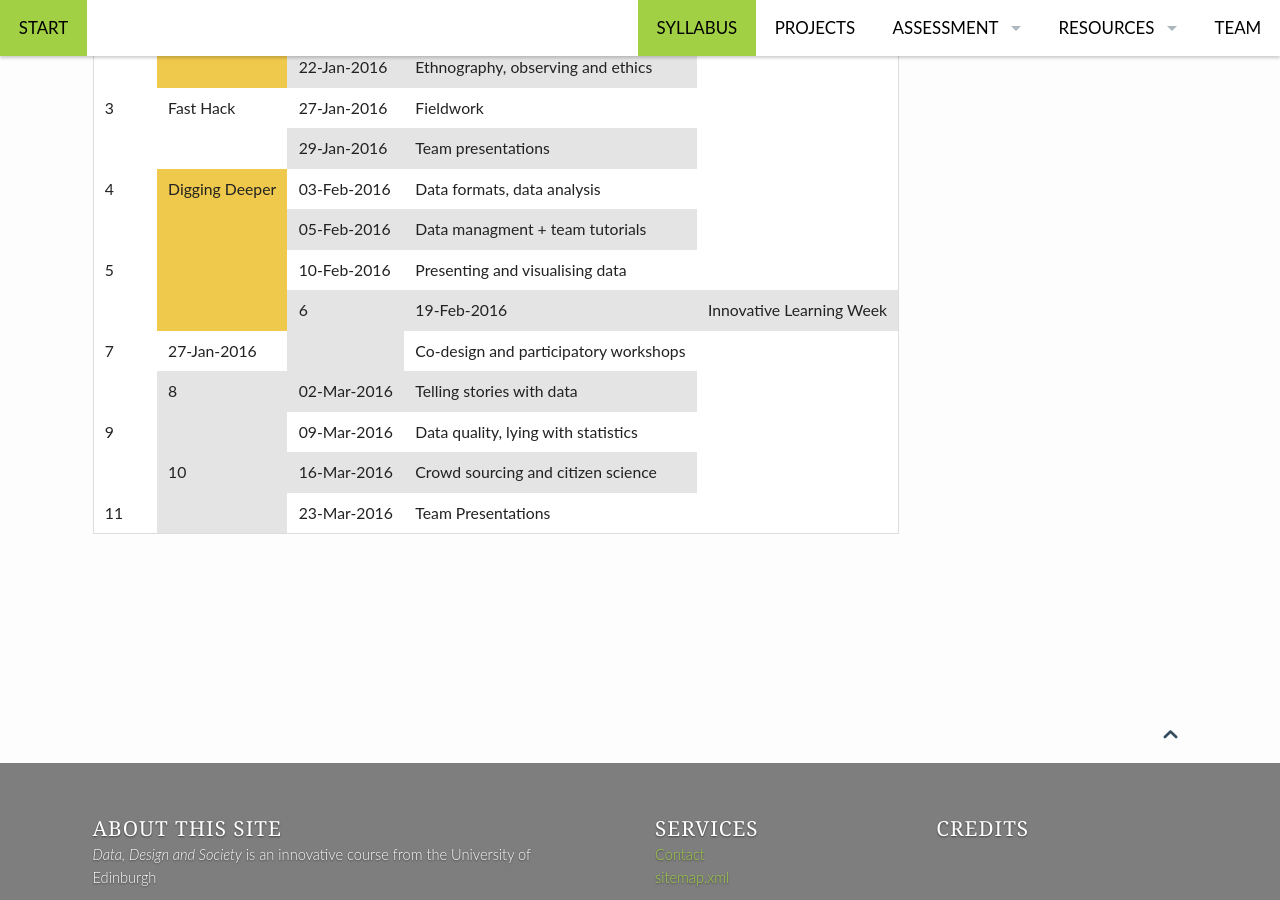
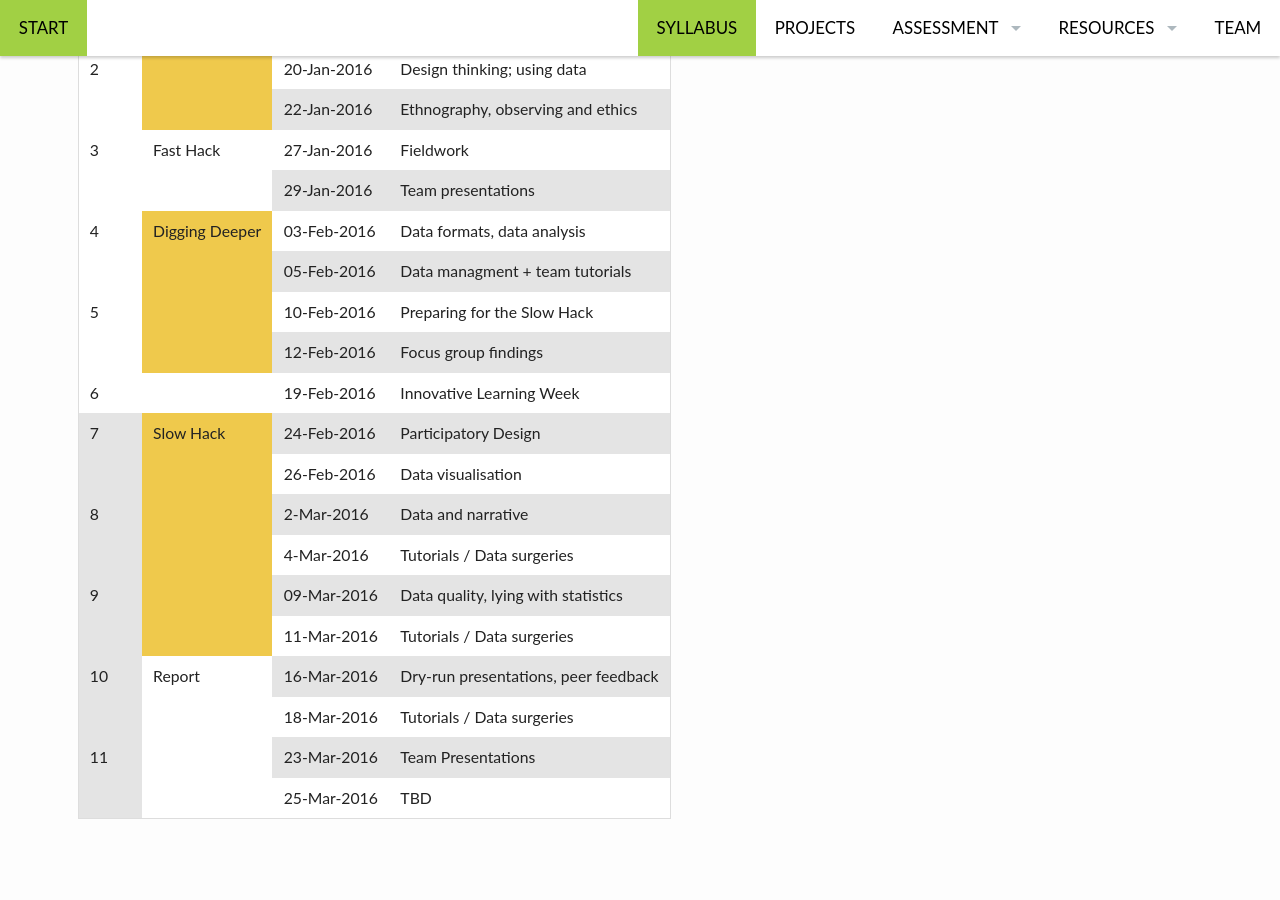
Before and after one commit to edinburghlivinglab/dds, a Jekyll site: the page built from pages/syllabus.md, in a window 1280 px wide and 900 px high, scrolled down 575 px. Built offline with Jekyll 4.4.1, drawn with Linux system fonts in a browser that asks for light colours.

Commit message:
updated syllabus

```diff
--- a/pages/syllabus.md
+++ b/pages/syllabus.md
@@ -6,12 +6,15 @@
 teaser: ""
 permalink: "/syllabus/"
 ---
-<div>
-    <div class="callout secondary">
+<div class="row">
+<div class="small-0 large-4"></div>
+<div class="small-12 large-4">
+    <div class="panel callout secondary">
     <h6>Class meeting times (Semester 2)</h6>
     <p>Wednesday 9:00&ndash;11:00<br/>
     Friday 10:00&ndash;12:00
     </p>
+    </div>
   </div>
 
 
@@ -67,22 +70,36 @@
       <tr>
        <td rowspan="2">5</td>
        <td>10-Feb-2016</td>
-       <td>Presenting and visualising data</td>
+       <td>Preparing for the Slow Hack</td>
+      </tr>
+       <tr>
+       <td>12-Feb-2016</td>
+       <td>Focus group findings</td>
       </tr>
       <tr>
-       <td rowspan="2">6</td>
+       <td>6</td>
+       <td></td>
        <td>19-Feb-2016</td>
        <td>Innovative Learning Week</td>
       </tr>
       <tr>
        <td rowspan="2">7</td>
-       <td>27-Jan-2016</td>
-       <td>Co-design and participatory workshops</td>
+      <td rowspan="6" valign="middle" bgcolor="#EFC94C">Slow Hack</td>
+       <td>24-Feb-2016</td>
+       <td>Participatory Design</td>
+      </tr>
+      <tr>
+       <td>26-Feb-2016</td>
+       <td>Data visualisation</td>
       </tr>
       <tr>
        <td rowspan="2">8</td>
-       <td>02-Mar-2016</td>
-       <td>Telling stories with data</td>
+       <td>2-Mar-2016</td>
+       <td>Data and narrative</td>
+      </tr>
+      <tr>
+       <td>4-Mar-2016</td>
+       <td>Tutorials / Data surgeries</td>
       </tr>
       <tr>
        <td rowspan="2">9</td>
@@ -90,15 +107,28 @@
        <td>Data quality, lying with statistics</td>
       </tr>
       <tr>
+       <td>11-Mar-2016</td>
+       <td>Tutorials / Data surgeries</td>
+      </tr>
+      <tr>
        <td rowspan="2">10</td>
+       <td rowspan="4" valign="middle" bgcolor="#FFF">Report</td>
        <td>16-Mar-2016</td>
-       <td>Crowd sourcing and citizen science</td>
+       <td>Dry-run presentations, peer feedback</td>
+      </tr>
+      <tr>
+       <td>18-Mar-2016</td>
+       <td>Tutorials / Data surgeries</td>
       </tr>
       <tr>
        <td rowspan="2">11</td>
        <td>23-Mar-2016</td>
        <td>Team Presentations</td>
       </tr>
+      <tr>
+       <td>25-Mar-2016</td>
+       <td>TBD</td>
+      </tr>
      </tbody>
     </table>
  </div>
```
